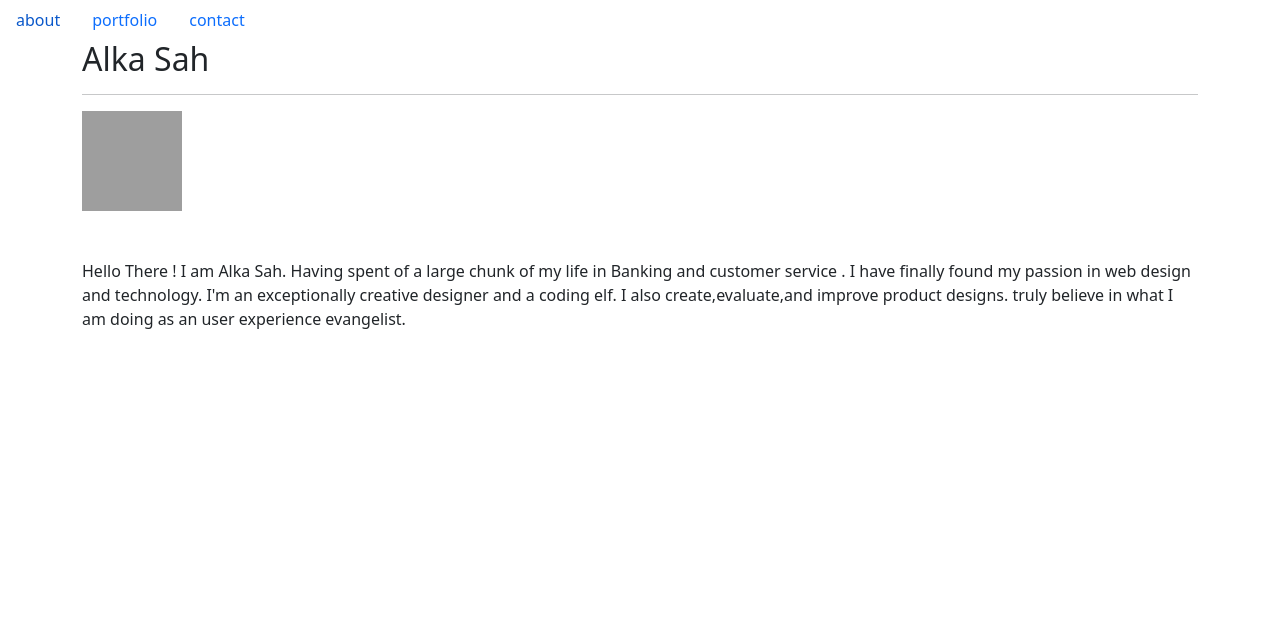
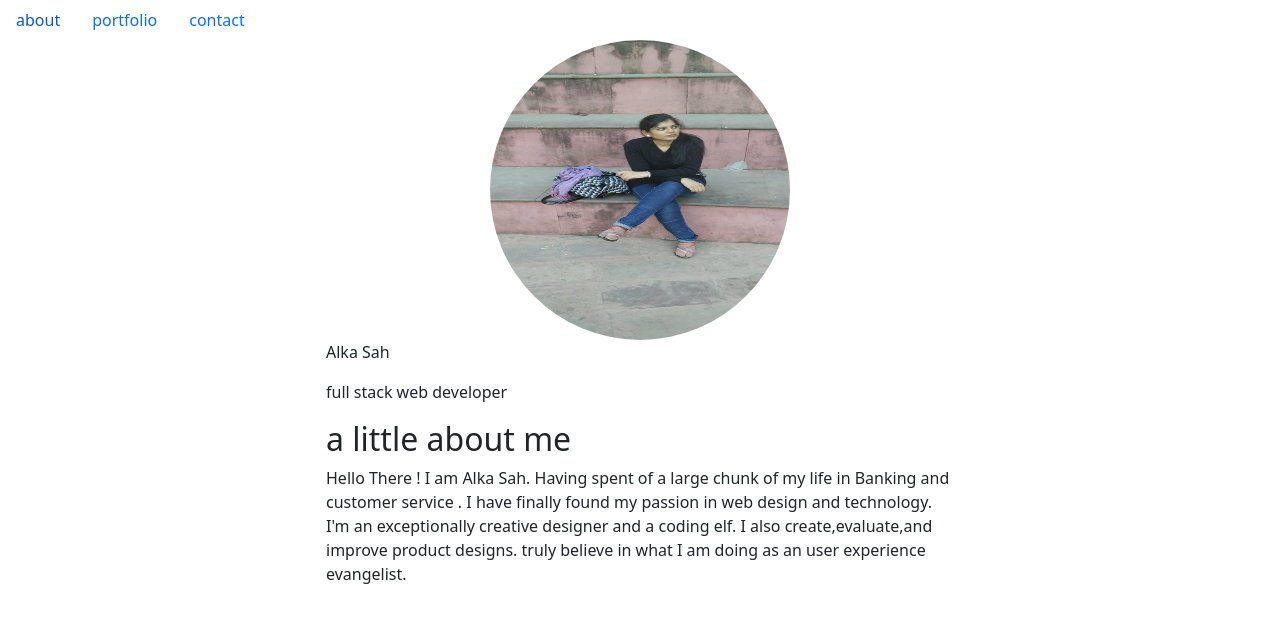
Before and after one commit to alka485/React-Porfolio, a React (Create React App) app: page /About in a window 1280 px wide. Shown: the top 622 px of the page. Built offline with nearby package versions, Linux system fonts and the light colour scheme; grey boxes are pictures that could not be loaded.

Commit message:
edited about me page

```diff
--- a/src/Components/About.js
+++ b/src/Components/About.js
@@ -1,30 +1,22 @@
 import React from 'react';
+import myImage from '../assets/Portfolio page.jpg';
+import { Col } from 'react-bootstrap';
 
 export default function About() {
   return (
-    // <div style={{backgroundColor : "lightcyan", width : "60rem"}}>
-    //   <h1>About Me</h1>
-    //   <img src= "https://unsplash.com/photos/yScEkBWloPw" alt= "portfolioimage" width="200px"></img>
-
-    //   <p>
-    //   Hello There ! I am Alka Sah. Having spent of a large chunk of my life  in Banking and customer service . I have finally found my passion
-    //   in web design and technology. I'm an exceptionally creative designer and a coding elf.  I also create,evaluate,and improve product designs.
-    //   truly believe in what I am doing as an user experience evangelist.
-    //  </p>
-    // </div>
-
-    <section className='container'>
-      <h2 className='top-title'>Alka Sah</h2>
-      <hr></hr>
-      <div>
-        <img class = "mb-5" id='avatar' src='https://photos.google.com/photo/AF1QipNKg8UBPrjDjc7OxARnH5NL43xV8d4LC5PCtEW_' alt='Alka Sah' height= "100px" width= "100px"></img>
-        <p>
-        Hello There ! I am Alka Sah. Having spent of a large chunk of my life  in Banking and customer service . I have finally found my passion
-        in web design and technology. I'm an exceptionally creative designer and a coding elf.  I also create,evaluate,and improve product designs.
+    <section className='title'>
+      <div className="row justify-content-center" id="about-container">
+      <Col lg={6} md={12}>
+      <center><img src={myImage} className="my-image" alt="Alka Sah" width= "300" height= "300" style={{borderRadius : "50%"}}/></center>
+      <p class = "name">Alka Sah</p>
+      <p class="job">full stack web developer</p>
+      <h2 class="education">a little about me</h2>
+      <p>
+         Hello There ! I am Alka Sah. Having spent of a large chunk of my life  in Banking and customer service . I have finally found my passion
+         in web design and technology. I'm an exceptionally creative designer and a coding elf.  I also create,evaluate,and improve product designs.
          truly believe in what I am doing as an user experience evangelist.
-        </p>
-
-
+      </p>
+      </Col>
       </div>
     </section>
   );
```
Also changed, not shown: src/assets/Portfolio page.jpg (added).
